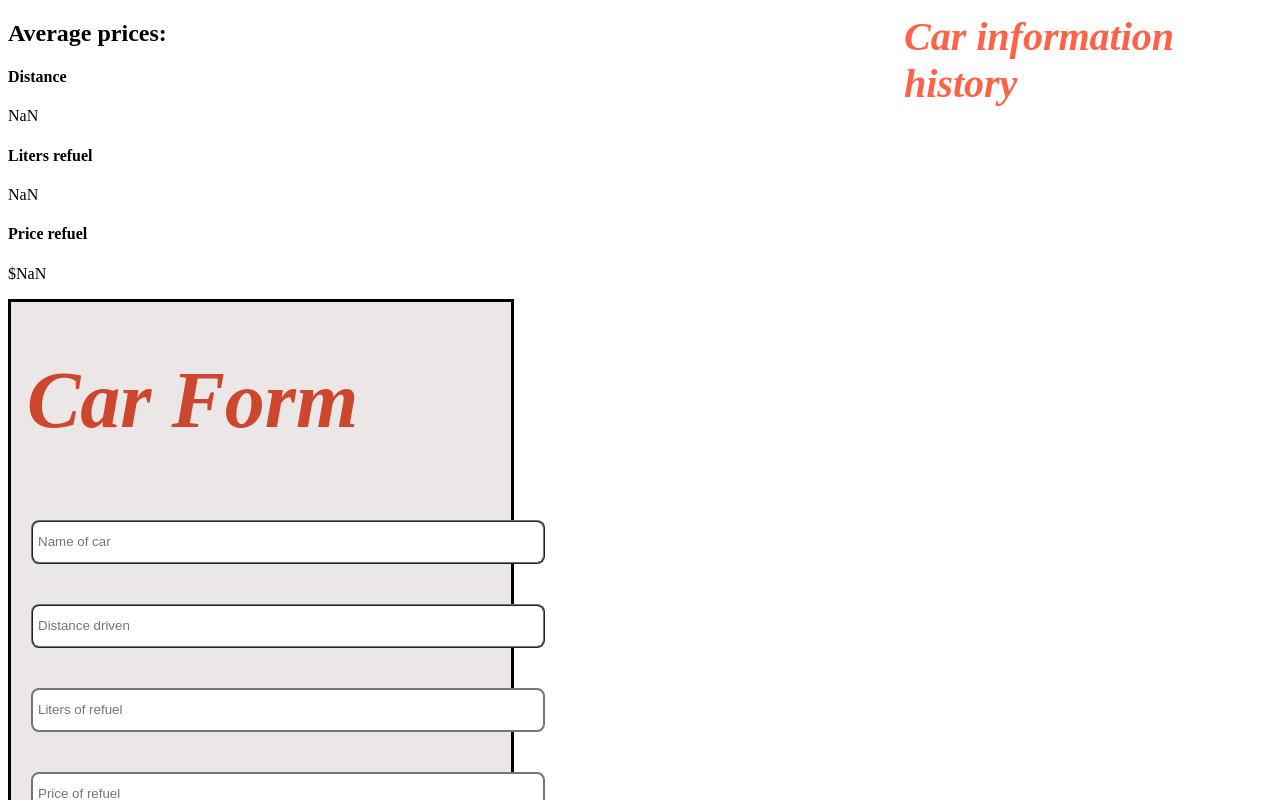
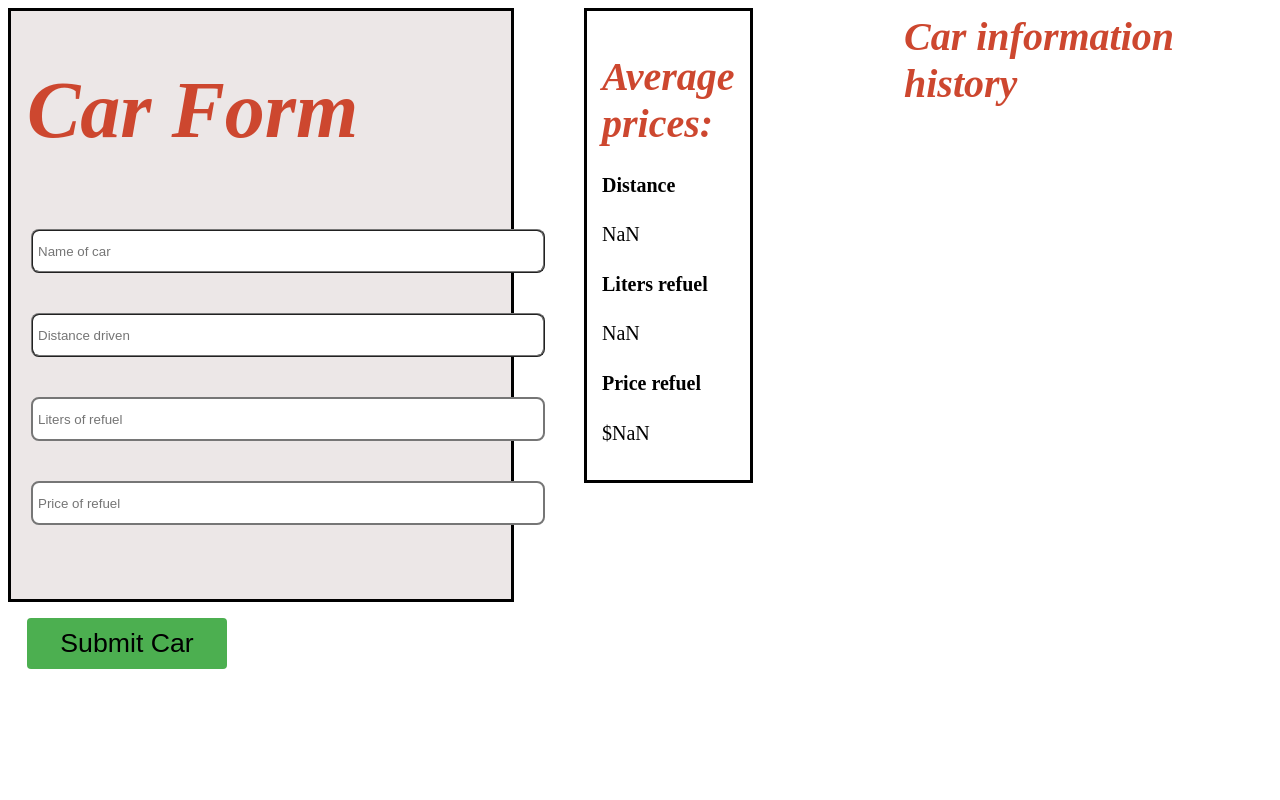
Before and after one commit to otto-laitinen/gas-tracker, a React (Create React App) app: page / in a window 1280 px wide. Shown: the top 800 px of the page. Built offline with nearby package versions, Linux system fonts and the light colour scheme.

Commit message:
Add css2

```diff
--- a/src/Form.css
+++ b/src/Form.css
@@ -73,7 +73,7 @@
 }
 
 .title_car_info {
-    color: tomato;
+    color: rgb(205, 71, 47);
     font-style: italic;
     position: relative;
 }
@@ -109,3 +109,19 @@
 .vivi {
     font-style: blue;
 }
+
+/*  TotalStats.js  */
+
+.average {
+    position: absolute;
+    margin-right: 42%;
+    margin-left: 45%;
+    border-style: solid;
+    padding: 15px;
+    font-size: 15pt;
+}
+
+#a1 {
+    color: rgb(205, 71, 47);
+    font-style: italic;
+}
--- a/src/components/TotalStats.js
+++ b/src/components/TotalStats.js
@@ -15,8 +15,8 @@ export const TotalStats = () => {
   const priceAverage3 = prices3.reduce((acc, item) => (acc += item), 0).toFixed(2) / prices3.length
 
   return (
-    <div>
-             <h2> Average prices:</h2>
+    <div className="average">
+             <h1 id="a1"> Average prices:</h1>
         <div>
             <h4>Distance</h4>
             <p className="">{priceAverage1}</p>
```
